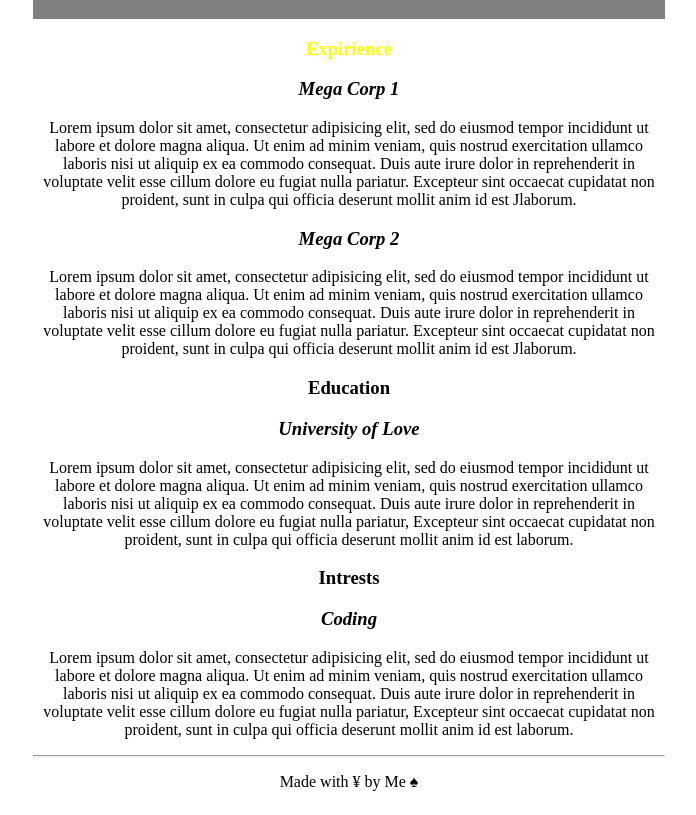
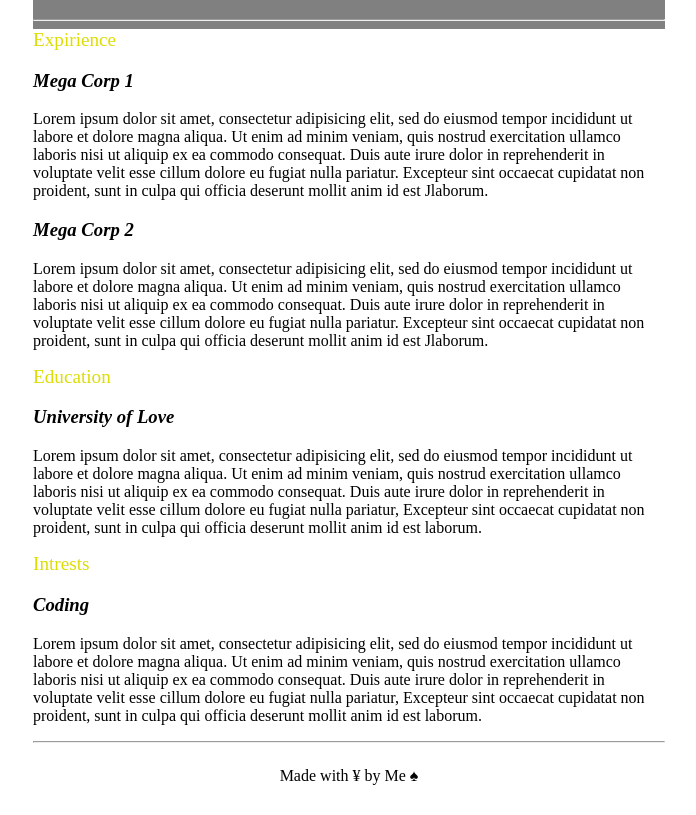
Before and after one commit to nikolaesp/html-css-curriculum-vitae, a plain HTML site: page index.html in a window 1280 px wide. Shown: the part 256-1071 px from the top of the page, without its empty margins (291-987 px from the left). Drawn offline with Linux system fonts and the light colour scheme.

Commit message:
fatto pure picoli detagli

```diff
--- a/index.html
+++ b/index.html
@@ -14,21 +14,24 @@
         <img class="foto" src="img/profile.png" alt="profile" style="width: 200px;" style="height: 200px;">
         <h1> Pallino Pinco - Web Developer </h1>
 
-        <hr2 class="tophr">
+        <hr>
     </div>
     <div class="bodytext">
-    <div class="boldH">
-    <h3>Expirience</h3>
-    </div>
+
+        <p3>Expirience</p3>
+
         <div class="italicH">
             <h3> Mega Corp 1 </h3>
         </div>
         <p>
-        Lorem ipsum dolor sit amet, consectetur adipisicing elit, sed do eiusmod tempor incididunt ut labore et dolore
+            Lorem ipsum dolor sit amet, consectetur adipisicing elit, sed do eiusmod tempor incididunt ut labore et
+            dolore
             magna aliqua. Ut enim ad minim
-        veniam, quis nostrud exercitation ullamco laboris nisi ut aliquip ex ea commodo consequat. Duis aute irure dolor
+            veniam, quis nostrud exercitation ullamco laboris nisi ut aliquip ex ea commodo consequat. Duis aute irure
+            dolor
             in reprehenderit in voluptate
-        velit esse cillum dolore eu fugiat nulla pariatur. Excepteur sint occaecat cupidatat non proident, sunt in culpa
+            velit esse cillum dolore eu fugiat nulla pariatur. Excepteur sint occaecat cupidatat non proident, sunt in
+            culpa
             qui officia deserunt mollit anim id est
             Jlaborum.
         </p>
@@ -36,43 +39,53 @@
             <h3> Mega Corp 2 </h3>
         </div>
         <p>
-        Lorem ipsum dolor sit amet, consectetur adipisicing elit, sed do eiusmod tempor incididunt ut labore et dolore
+            Lorem ipsum dolor sit amet, consectetur adipisicing elit, sed do eiusmod tempor incididunt ut labore et
+            dolore
             magna aliqua. Ut enim ad minim
-        veniam, quis nostrud exercitation ullamco laboris nisi ut aliquip ex ea commodo consequat. Duis aute irure dolor
+            veniam, quis nostrud exercitation ullamco laboris nisi ut aliquip ex ea commodo consequat. Duis aute irure
+            dolor
             in reprehenderit in voluptate
-        velit esse cillum dolore eu fugiat nulla pariatur. Excepteur sint occaecat cupidatat non proident, sunt in culpa
+            velit esse cillum dolore eu fugiat nulla pariatur. Excepteur sint occaecat cupidatat non proident, sunt in
+            culpa
             qui officia deserunt mollit anim id est
             Jlaborum.
         </p>
-    <h3>Education</h3>
+        <p3>Education</p3>
         <div class="italicH">
             <h3>University of Love</h3>
         </div>
         <p>
-        Lorem ipsum dolor sit amet, consectetur adipisicing elit, sed do eiusmod tempor incididunt ut labore et dolore
+            Lorem ipsum dolor sit amet, consectetur adipisicing elit, sed do eiusmod tempor incididunt ut labore et
+            dolore
             magna aliqua. Ut enim ad minim
-        veniam, quis nostrud exercitation ullamco laboris nisi ut aliquip ex ea commodo consequat. Duis aute irure dolor
+            veniam, quis nostrud exercitation ullamco laboris nisi ut aliquip ex ea commodo consequat. Duis aute irure
+            dolor
             in reprehenderit in voluptate velit
-        esse cillum dolore eu fugiat nulla pariatur, Excepteur sint occaecat cupidatat non proident, sunt in culpa qui
+            esse cillum dolore eu fugiat nulla pariatur, Excepteur sint occaecat cupidatat non proident, sunt in culpa
+            qui
             officia deserunt mollit anim id est
             laborum.</p>
 
-    <h3 class="boldH">Intrests</h3>
+        <p3>Intrests</p3>
         <div class="italicH">
             <h3>Coding</h3>
         </div>
-    <p> Lorem ipsum dolor sit amet, consectetur adipisicing elit, sed do eiusmod tempor incididunt ut labore et dolore
+        <p> Lorem ipsum dolor sit amet, consectetur adipisicing elit, sed do eiusmod tempor incididunt ut labore et
+            dolore
             magna aliqua. Ut enim ad minim
-        veniam, quis nostrud exercitation ullamco laboris nisi ut aliquip ex ea commodo consequat. Duis aute irure dolor
+            veniam, quis nostrud exercitation ullamco laboris nisi ut aliquip ex ea commodo consequat. Duis aute irure
+            dolor
             in reprehenderit in voluptate velit
-        esse cillum dolore eu fugiat nulla pariatur, Excepteur sint occaecat cupidatat non proident, sunt in culpa qui
+            esse cillum dolore eu fugiat nulla pariatur, Excepteur sint occaecat cupidatat non proident, sunt in culpa
+            qui
             officia deserunt mollit anim id est
             laborum.
         </p>
 
         <hr>
-
+        <div class="footer">
             <p>Made with &yen; by Me &spades; </p>
+        </div>
     </div>
 </body>
 
--- a/style.css
+++ b/style.css
@@ -13,17 +13,31 @@
     width: 50%;
     position: relative;
     align-content: center;
-    text-align: center;
     align-items:center;
     align-self: center;
     margin-right: auto;
     margin-left: auto;
 
 }
-.boldH h3{
+p3{
     font-style: bold;
-    color: yellow;
+    color: rgb(221, 221, 5);
+    font-size: larger;
 }
 .italicH{
 font-style:italic;
 }
+hr{
+    color:rgb(221, 221, 5);
+}
+.footer{
+    width: 50%;
+    position: relative;
+    align-content: center;
+    align-items:center;
+    align-self: center;
+    text-align: center;
+    margin-right: auto;
+    margin-left: auto;
+
+}
```
Lines whose indentation alone changed are shown as unchanged.
